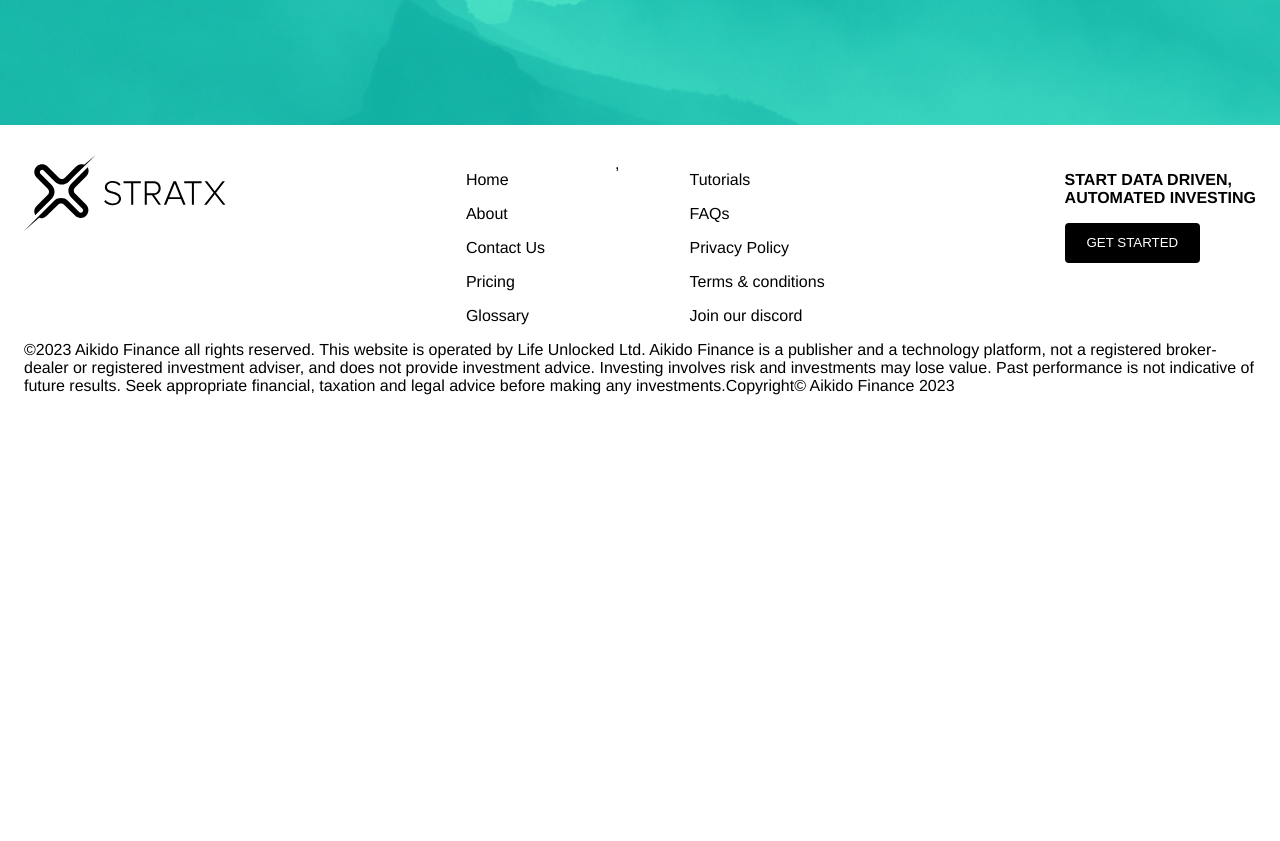
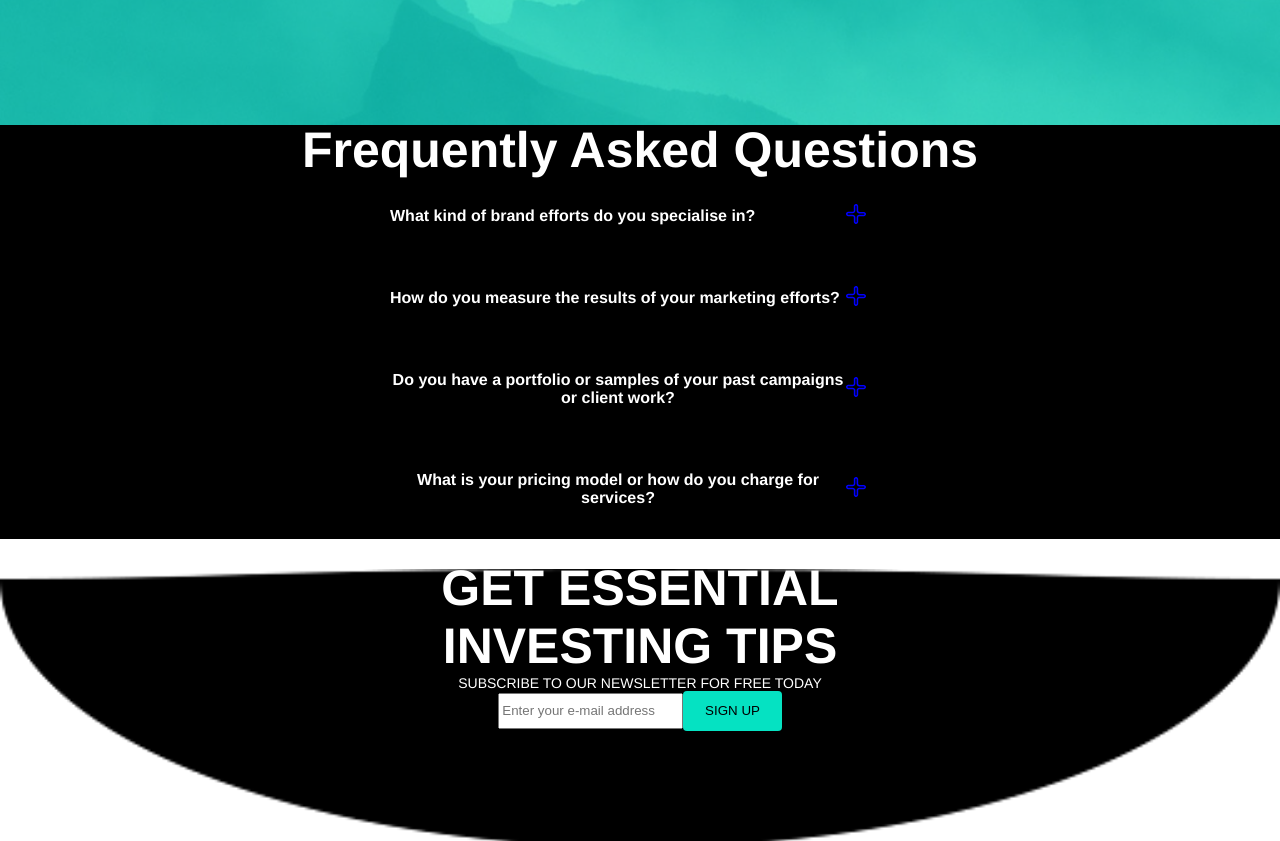
Before and after one commit to rohankamboj65/aikido-app, a Next.js app in the folder aikido/: page / in a window 1280 px wide. Shown: the part 1360-2201 px from the top of the page. Before the commit the page ends 1785 px from the top, so only its background shows below. Built offline with nearby package versions, Linux system fonts and the light colour scheme; a web font is replaced by a local one.

Commit message:
new changes

```diff
--- /dev/null
+++ b/aikido/Components/Accordion.jsx
@@ -0,0 +1,54 @@
+import React, { useState } from 'react';
+import plusIcon from '../Images/plusIcon.svg';
+import { faq_pricing_page } from '../Utils/Constant';
+
+const Accordion = () => {
+  const [clicked, setClicked] = useState(false);
+
+  const toggle = (index) => {
+    if (clicked === index) {
+      //if clicked question is already active, then close it
+      return setClicked(null);
+    }
+    setClicked(index);
+  };
+
+  return (
+    <section className='accordian_container text_white'>
+      <div className='main-container'>
+        <div className='text_center'>
+          <p className='heading_1'>Frequently Asked Questions</p>
+        </div>
+        <div className='acc_container'>
+          {faq_pricing_page.map((item, index) => {
+            const CustomTag = item.tagName ? `${item.tagName}` : `h${3}`;
+            return (
+              <div className='' key={index}>
+                <div className='wrap' onClick={() => toggle(index)} key={index}>
+                  <h3 className=''>{item.question}</h3>
+                  <span>
+                    {clicked === index ? (
+                      <img src={plusIcon.src} alt='' />
+                    ) : (
+                      <img src={plusIcon.src} alt='' />
+                    )}
+                  </span>
+                </div>
+                {clicked === index ? (
+                  <div className='dropdown'>
+                    <p
+                      className='leading-normal'
+                      dangerouslySetInnerHTML={{ __html: item.answer }}
+                    ></p>
+                  </div>
+                ) : null}
+              </div>
+            );
+          })}
+        </div>
+      </div>
+    </section>
+  );
+};
+
+export default Accordion;
--- /dev/null
+++ b/aikido/Utils/Constant.js
@@ -0,0 +1,71 @@
+export const faq_pricing_page = [
+  {
+    tagName: 'h2',
+    question: 'What kind of brand efforts do you specialise in?',
+    answer:
+      'PayTunes has been a pioneer in Audio advertising. PayTunes by Real Time Network Private Limited is an audio advertising platform that aggregates the audio advertisement inventory of all the Indian music app. It is the number 1 ad aggregator in this category and hence are the biggest Audio Advertisement revenue contributors in India to publishers.',
+  },
+  {
+    tagName: 'h2',
+    question: 'How do you measure the results of your marketing efforts?',
+    answer:
+      'Our operations team keeps a track of and shares a daily campaign report. Every Impression can be tracked. Even though we have a robust tracking system of our own, we are open to apply any third-party trackers like DCM, Sizmek etc. which allows a high level of transparency and trust between PayTunes and Client.',
+  },
+  {
+    tagName: 'h3',
+    question:
+      ' Do you have a portfolio or samples of your past campaigns or client work?',
+    answer:
+      'You can understand our client range and past campaigns by visiting our Youtube page to view the past client campaigns.',
+  },
+  {
+    tagName: 'h5',
+    question: ' What is your pricing model or how do you charge for services?',
+    answer:
+      'Every campaign varies in its deliverables, to know more details get in touch with us at info@paytunes.in or reach us at +91-8448330304 ',
+  },
+];
+
+export const price_plans = [
+  {
+    title: 'Taster',
+    tagline: 'Perfect for starting out',
+    price: 'Free forever',
+    benefits: [
+      'Trade with paper portfolios using off the shelf strategies',
+      'Try out Xplore',
+    ],
+    cta: {
+      link: 'https://app.aikido.finance/',
+      title: 'START NOW',
+    },
+  },
+  {
+    title: 'Shelf',
+    tagline: 'Enjoy the ease of trading pre-built trusted strategies',
+    price: '$15/month',
+    benefits: [
+      'Everything in Taster Plan',
+      'Guided Manual Trading',
+      'Online Portfolio Manager',
+      'Automated Crypto Trading',
+    ],
+    cta: {
+      link: 'https://app.aikido.finance/plans',
+      title: 'TRY 1 month Free',
+    },
+  },
+  {
+    title: 'Xplore',
+    tagline: 'Invent, clone and build your own investment strategies',
+    price: '$25/month',
+    benefits: [
+      'Everything in Shelf Plan',
+      'Build your own investment strategies (Stocks & ETF’s)',
+    ],
+    cta: {
+      link: 'https://app.aikido.finance/plans',
+      title: 'TRY 1 month Free',
+    },
+  },
+];
--- a/aikido/pages/index.js
+++ b/aikido/pages/index.js
@@ -5,51 +5,9 @@ import styles from '@/styles/Home.module.css';
 import Navbar from '@/Components/Navbar';
 import checkIcon from '../Images/checkIcon.svg';
 import Footer from '@/Components/Footer';
-
+import Accordion from '@/Components/Accordion';
+import { price_plans } from '../Utils/Constant';
 export default function Home() {
-  const PricePlans = [
-    {
-      title: 'Taster',
-      tagline: 'Perfect for starting out',
-      price: 'Free forever',
-      benefits: [
-        'Trade with paper portfolios using off the shelf strategies',
-        'Try out Xplore',
-      ],
-      cta: {
-        link: 'https://app.aikido.finance/',
-        title: 'START NOW',
-      },
-    },
-    {
-      title: 'Shelf',
-      tagline: 'Enjoy the ease of trading pre-built trusted strategies',
-      price: '$15/month',
-      benefits: [
-        'Everything in Taster Plan',
-        'Guided Manual Trading',
-        'Online Portfolio Manager',
-        'Automated Crypto Trading',
-      ],
-      cta: {
-        link: 'https://app.aikido.finance/plans',
-        title: 'TRY 1 month Free',
-      },
-    },
-    {
-      title: 'Xplore',
-      tagline: 'Invent, clone and build your own investment strategies',
-      price: '$25/month',
-      benefits: [
-        'Everything in Shelf Plan',
-        'Build your own investment strategies (Stocks & ETF’s)',
-      ],
-      cta: {
-        link: 'https://app.aikido.finance/plans',
-        title: 'TRY 1 month Free',
-      },
-    },
-  ];
   return (
     <>
       <Head>
@@ -72,7 +30,7 @@ export default function Home() {
               Enjoy 1 month free trial. Change or cancel your plan at any time.
             </p>
             <div className='cards_container  text_black'>
-              {PricePlans?.map((item, i) => (
+              {price_plans?.map((item, i) => (
                 <div key={i} className='pricing_card'>
                   <h3 className='heading_4 text_center'>{item.title}</h3>
                   <p
@@ -127,6 +85,51 @@ export default function Home() {
         </div>
         <div className='hero_background'></div>
       </section>
+      <div className='investBackground'>
+        <Accordion />
+
+        {/* Get essential investing tips */}
+        <div
+          className=''
+          style={{
+            width: '100%',
+            textAlign: 'center',
+            // alignItems: "center",
+            // justifyContent: "center",
+            margin: '20px 0',
+            // gap: "10px",
+            color: 'white',
+          }}
+        >
+          <div>
+            <p style={{ fontWeight: 600, fontSize: '50px', margin: 0 }}>
+              GET ESSENTIAL <br /> INVESTING TIPS
+            </p>
+            <p style={{ fontWeight: 400, fontSize: '14px', margin: 0 }}>
+              SUBSCRIBE TO OUR NEWSLETTER FOR FREE TODAY
+            </p>
+          </div>
+          <div
+            className=''
+            // style={{
+            //   // display: 'flex',
+            //   gap: "10px",
+            //   backgroundImage: `url(${curveBlackImage.src})`,
+            //   backgroundRepeat: "no-repeat",
+            //   backgroundSize: "cover",
+            //   width: "100%",
+            //   height: "100vh",
+            // }}
+          >
+            <input
+              type='email'
+              placeholder='Enter your e-mail address'
+              style={{ height: '30px' }}
+            />
+            <button className='primary-button'>SIGN UP</button>
+          </div>
+        </div>
+      </div>
       <Footer />
     </>
   );
--- a/aikido/styles/globals.css
+++ b/aikido/styles/globals.css
@@ -359,3 +359,72 @@ body {
 .width-full {
   width: 100%;
 }
+
+/* Start Accordion Css */
+
+.text_white {color: white}
+.accordian_container{
+  background-color: black;
+}
+.accordionSection {
+  display: flex;
+  flex-direction: column;
+  align-items: center;
+  justify-content: center;
+  height: 100vh;
+  background: #fff;
+}
+.acc_container {
+  top: 30%;
+  max-width: 500px;
+  margin-left: auto;
+  margin-right: auto;
+}
+.wrap {
+  display: flex;
+  justify-content: space-between;
+  align-items: center;
+  width: 100%;
+  text-align: center;
+  cursor: pointer;
+}
+.wrap h3 {
+  font-size: 1rem;
+  padding: 1rem 0;
+}
+.wrap span {
+  margin-right: 1.5rem;
+}
+.dropdown {
+  /* background: #fbfbfb; */
+
+  color: white;
+  width: 100%;
+  height: 100%;
+  display: flex;
+  flex-direction: column;
+  justify-content: center;
+  align-items: center;
+  padding: 2rem;
+}
+.dropdown p {
+  font-size: 1rem;
+}
+
+
+/* End Accordion Css */
+
+/* invesing tips section */
+
+.investBackground {
+  background: url('../Images/curveBlackImage.png');
+  background-repeat: no-repeat;
+  background-size: contain;
+  /* height: 300px; */
+  background-position: bottom;
+  /* width: 100%; */
+  padding-bottom: 6rem;
+  /* background-color: black; */
+
+
+}
```
Also changed, not shown: aikido/Images/curveBlackImage.png (added).
